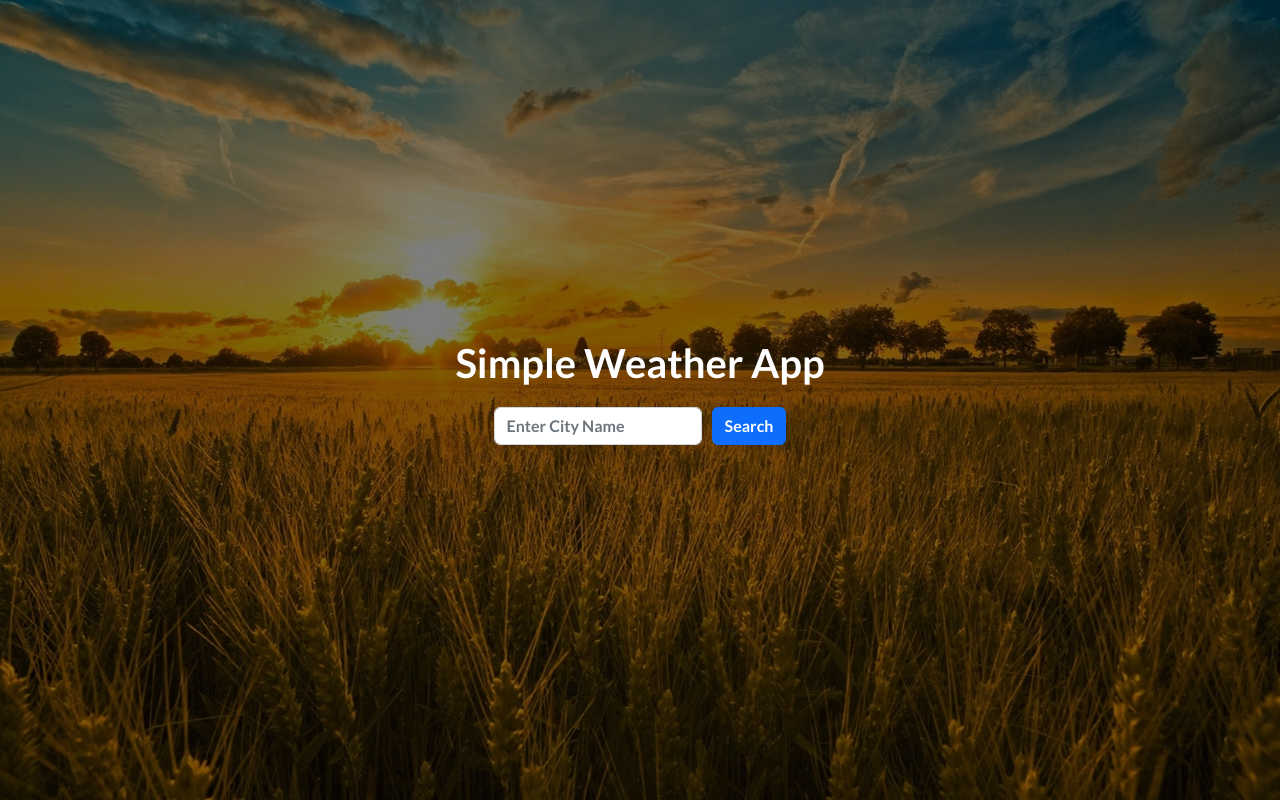
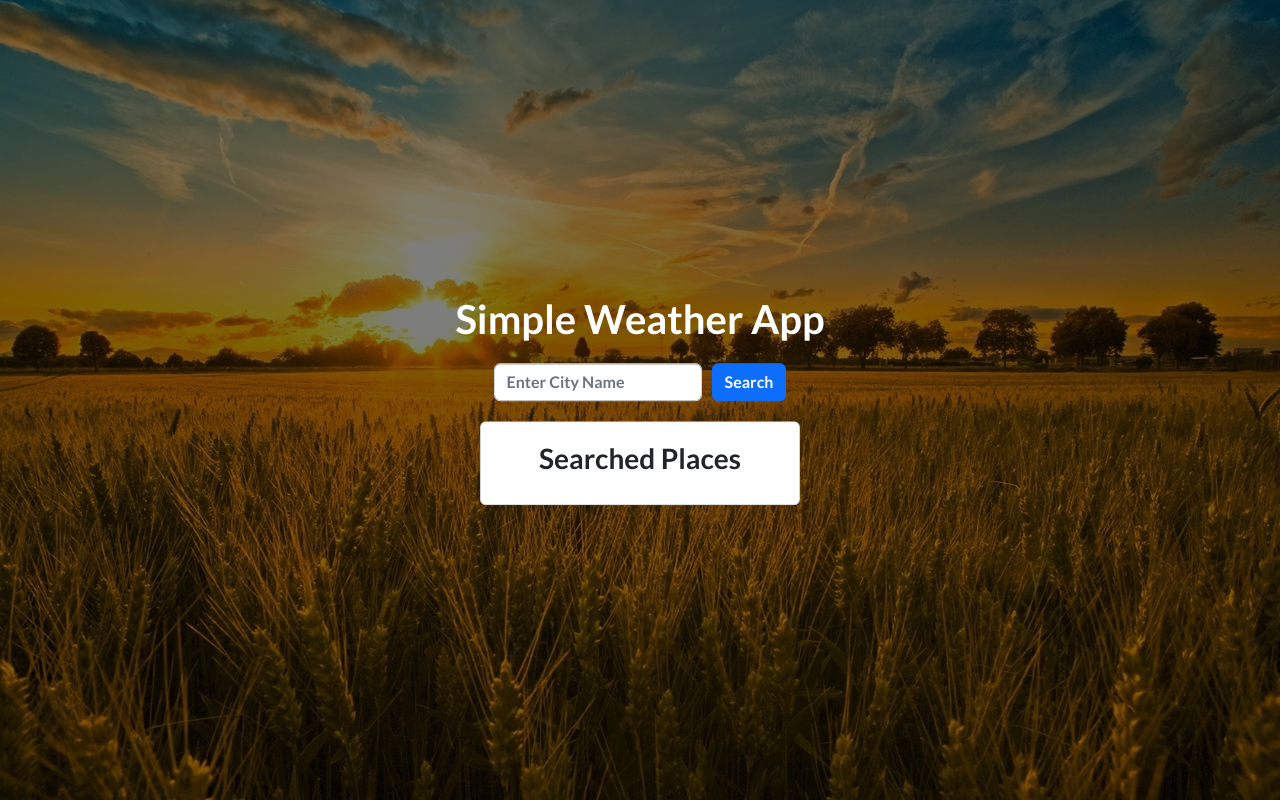
Before and after one commit to Sushankjadhav04/weather-forecast-report, a React (Create React App) app: page / in a window 1280 px wide. Built offline with nearby package versions, Linux system fonts and the light colour scheme.

Commit message:
history added for last searched places

```diff
--- a/src/assets/css/App.css
+++ b/src/assets/css/App.css
@@ -28,7 +28,7 @@ h1 {
   margin-bottom: 20px;
 }
 
-h2 { text-transform: capitalize; }
+h2, h3 { text-transform: capitalize; }
 
 sup {
   width: 30px;
@@ -63,3 +63,12 @@ sup {
   margin-top: 10px;
   color: #FF0000;
 }
+
+.country-list {
+  margin-bottom: 10px;
+}
+
+.last-searched {
+  max-height: 300px;
+  overflow: auto;
+}
--- a/src/components/weather.js
+++ b/src/components/weather.js
@@ -1,34 +1,45 @@
-import React, { useState } from "react";
-import { API_KEY } from './../constants/index';
+import React, { useEffect, useState } from "react";
+import { API_KEY, BASE_API, IMG_API } from './../constants/index';
 import { locationSearch } from './../utils/validation';
 
 function Weather() {
   const [inputValue, setInputValue] = useState("");
   const [data, setData] = useState(null);
   const [weatherDump, setWeatherDump] = useState(null);
-  const [city, setCity] = useState("");
+  const [lastSearched, setLastSearchedCountry] = useState([]);
+  const [city, setCity] =  useState("");
   const [errorMsg, setError] = useState("");
 
   // function get weather data
   const getWeatherData = (query) => {
-    let url = `https://api.openweathermap.org/data/2.5/weather?q=${query}&units=metric&appid=${API_KEY}`;
+    let url = `${BASE_API}/data/2.5/weather?q=${query}&units=metric&appid=${API_KEY}`;
     fetch(url)
       .then((res) => {
         return res.json();
       })
       .then((res) => {
-        console.log('res: >>', res);
         if (res.cod === "404" || locationSearch(query)) {
           setError("Please Enter City Name")
         }
         setData(res.main);
         setWeatherDump(res)
         setCity(query);
+        if (query && lastSearched.indexOf(query) === -1) {
+           setLastSearchedCountry([...lastSearched, query]);
+        }
       })
       .catch(() => {
         setData(null);
+        setWeatherDump(null)
       });
   };
+
+  // Storing history of searched countries
+  useEffect(() => {
+    if (lastSearched) {
+      localStorage.setItem('lastSearchedCountry', lastSearched)
+    }
+  });
 
   return (
     <>
@@ -56,13 +67,25 @@ function Weather() {
             <sup>{weatherDump.sys.country}</sup>
           </h2>
           <p className="temperature">{Math.round(data.temp)} °C</p>
-          <img className="icon-weather" width="40" src={`https://openweathermap.org/img/wn/${weatherDump.weather[0].icon}.png`} alt={weatherDump.weather[0].desccription} />
+          <img className="icon-weather" width="40" src={`${IMG_API}/img/wn/${weatherDump.weather[0].icon}.png`} alt={weatherDump.weather[0].desccription} />
           <p className="temperature">{weatherDump.weather[0].description}</p>
         </div>
         ) : (
           <p className="error-message">{errorMsg}</p>
         )}
       </div>
+      <div className="last-searched card weather-info">
+        <h3>Searched places</h3>
+        {
+          lastSearched.length ? (
+            lastSearched.map((ele) => {
+              return (
+                <p className="country-list">{ele}</p>
+              );
+            })
+          ) : null
+        }
+      </div>
     </>
   );
 }
--- a/src/constants/index.js
+++ b/src/constants/index.js
@@ -1 +1,3 @@
 export const API_KEY = "dadb817b03a2a7e3d1b9e5d2e428b80b";
+export const BASE_API = "https://api.openweathermap.org";
+export const IMG_API = "https://openweathermap.org";
```
